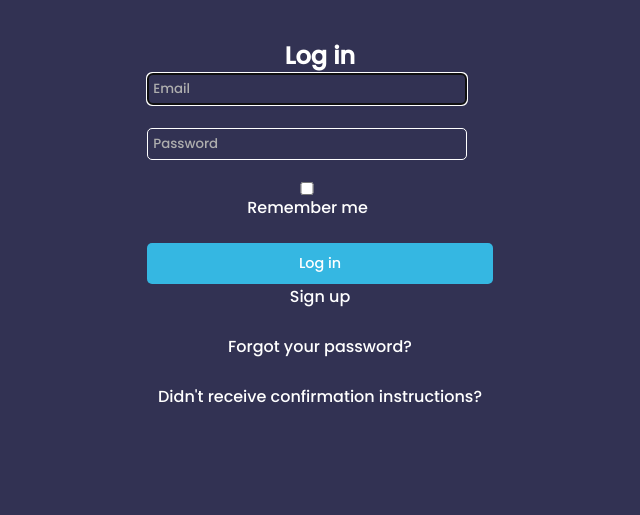
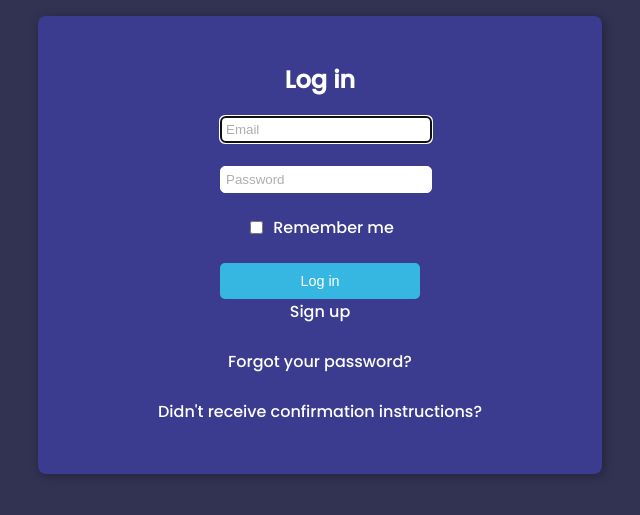
Before and after one commit to AmanWorku/Bloggers, a Rails app: page / in a window 1280 px wide. Shown: the top 515 px of the page, without its empty margins (320-960 px from the left). Run offline with Rails 7, Linux system fonts and the light colour scheme; parts of the project's set-up code (start-up, migrations or seed data) failed here and were passed over; some libraries are stand-ins or nearby versions.

Commit message:
Add a little more stylling

```diff
--- a/app/assets/stylesheets/application.css
+++ b/app/assets/stylesheets/application.css
@@ -1,6 +1,6 @@
 @import url('https://fonts.googleapis.com/css2?family=Lato:wght@400;900&family=Poppins:wght@100;500&display=swap');
 
-* {
+body {
   box-sizing: border-box;
   font-family: 'Poppins', sans-serif;
   margin: 0;
@@ -156,21 +156,16 @@
   align-items: center;
   justify-content: center;
   color: white;
-  padding: 3%;
-}
-
-.devise-container label {
-  color: white;
-  align-items: center;
-  justify-content: center;
+  padding: 2%;
+  background-color: #3b3b8f;
+  max-width: 40%;
+  margin-inline: auto;
+  border-radius: 8px;
+  box-shadow: 2px 2px 11px rgba(0, 0, 0, 0.3);
 }
 
 .devise-container a {
   color: white;
-}
-
-.remember-me-label {
-  margin-left: 100px;
 }
 
 .devise-container input::placeholder {
@@ -182,11 +177,27 @@
 }
 
 .devise-container input {
-  width: 24em;
+  width: 100%;
   display: flex;
   border: 1px solid white;
   border-radius: 5px;
   padding: 5px;
+}
+
+#user_remember_me {
+  width: auto;
+  margin-right: 10px;
+}
+
+.remember-field {
+  display: flex;
+  justify-content: center;
+  align-items: center;
+  width: 200px;
+}
+
+.remember-me-field {
+  flex: 1;
 }
 
 .actions input {
@@ -199,6 +210,11 @@
   display: flex;
   align-items: center;
   justify-content: center;
+}
+
+.actions input:hover {
+  background: rgb(23, 125, 159);
+  transition: 0.2s ease-in-out;
 }
 
 .login-container input:not([type="checkbox"]):not([type="submit"]) {
--- a/app/views/devise/confirmations/new.html.erb
+++ b/app/views/devise/confirmations/new.html.erb
@@ -1,4 +1,4 @@
-<section class="login-container">
+<section class="devise-container">
 
 <h2>Resend confirmation instructions</h2>
 
--- a/app/views/devise/sessions/new.html.erb
+++ b/app/views/devise/sessions/new.html.erb
@@ -2,14 +2,14 @@
   <h2>Log in</h2>
 <%= form_for(resource, as: resource_name, url: session_path(resource_name)) do |f| %>
 <div class="field">
-<%= f.email_field :email, autofocus: true, autocomplete: "email", placeholder: "Email" %>
+<%= f.email_field :email, autofocus: true, autocomplete: "email", placeholder: "Email", class: "input-field" %>
 </div>
 <div class="field">
-  <%= f.password_field :password, autocomplete: "current-password", placeholder: "Password" %>
+  <%= f.password_field :password, autocomplete: "current-password", placeholder: "Password", class: "input-field"  %>
 </div>
 
 <% if devise_mapping.rememberable? %>
-  <div class="field">
+  <div class="remember-field">
     <%= f.check_box :remember_me %>
     <%= f.label :remember_me, class: "remember-me-label" %>
   </div>
```
